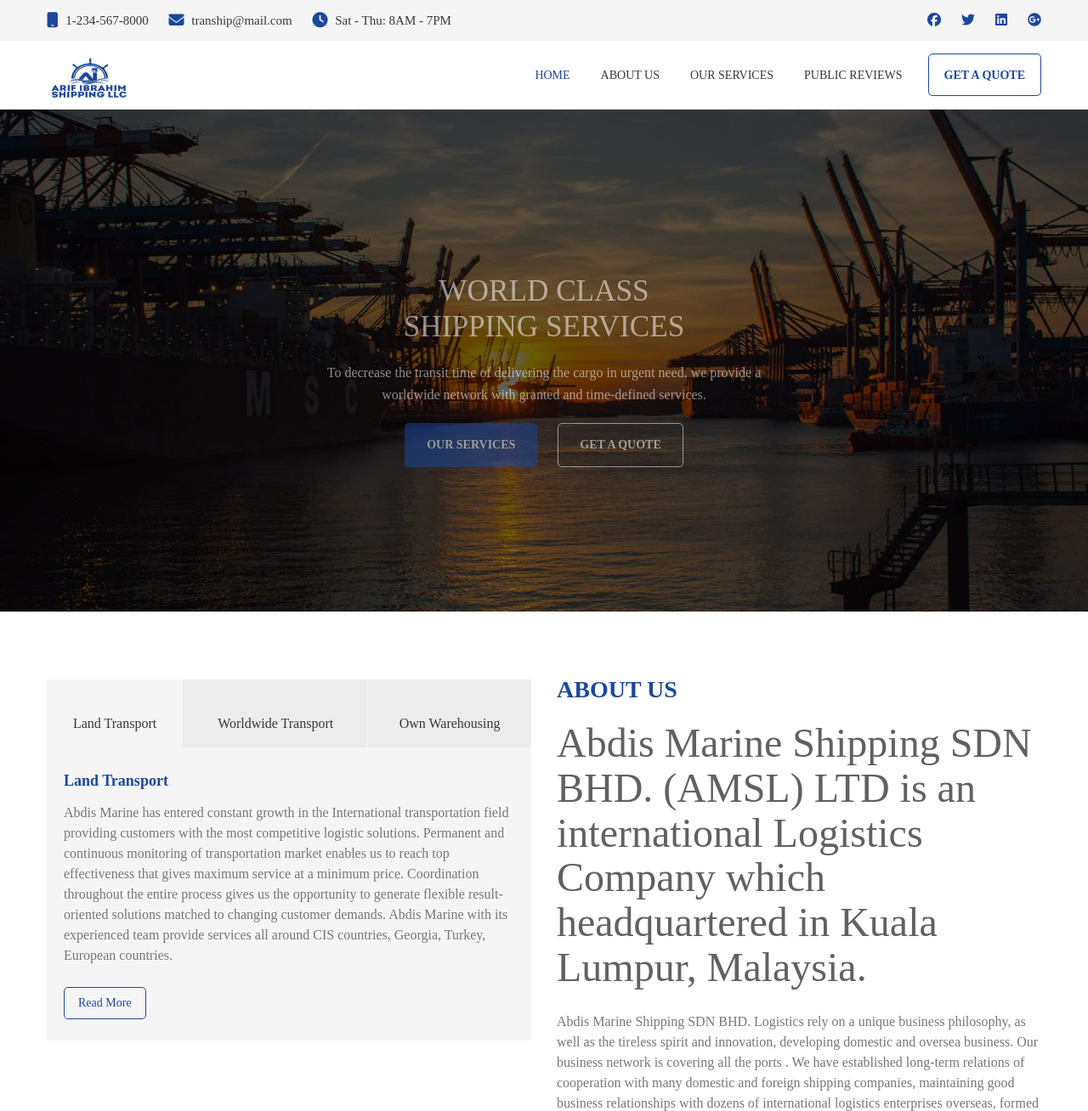
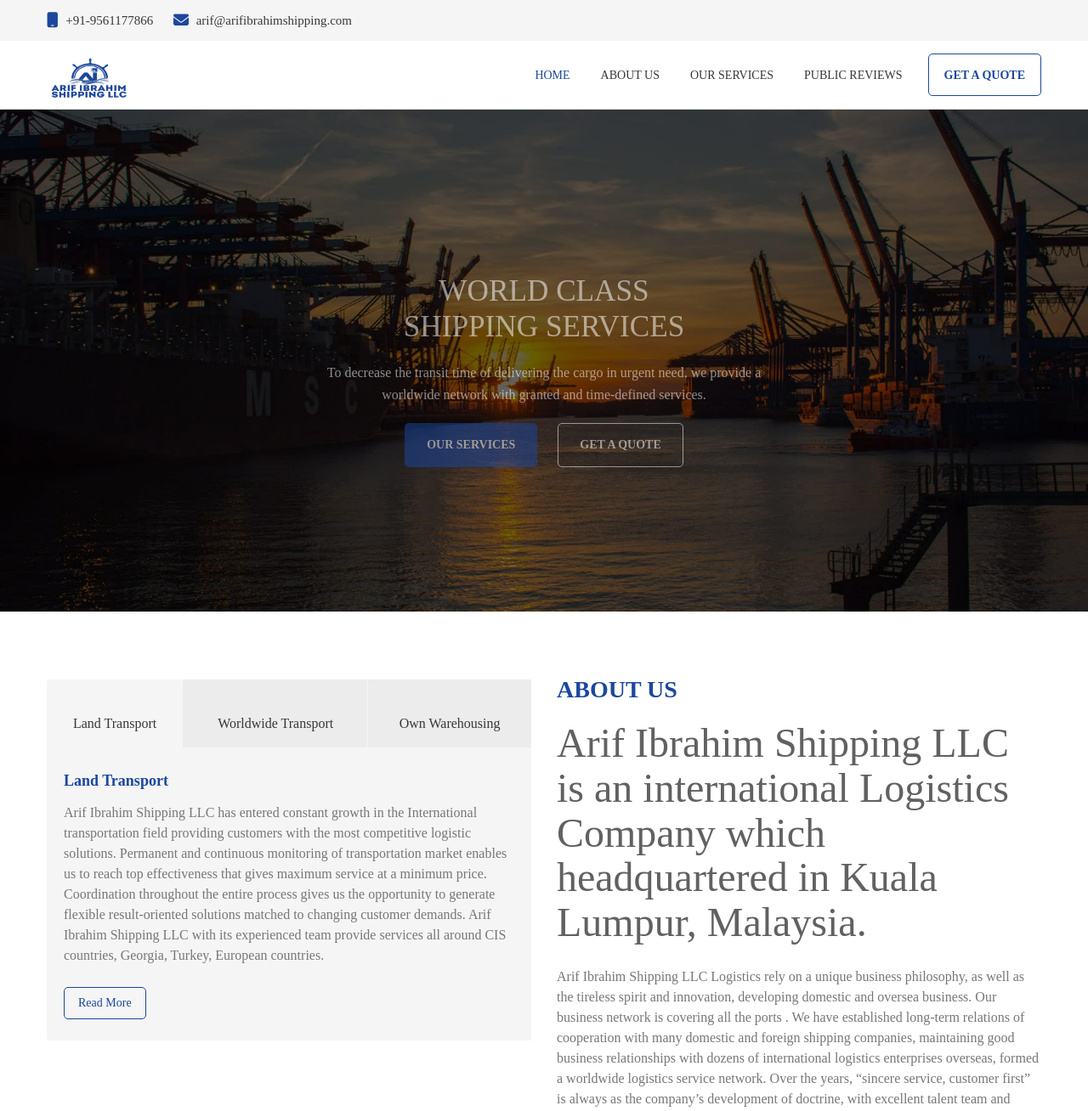
Before and after one commit to samirsk03/Arif-Shipping-LLC, a plain HTML site: page index.html in a window 1280 px wide. Shown: the top 1308 px of the page at 85% size. Drawn offline with Linux system fonts and the light colour scheme; files whose address does not match are found by name.

Commit message:
updated contacts

```diff
--- a/index.html
+++ b/index.html
@@ -51,31 +51,15 @@ href="https://cdnjs.cloudflare.com/ajax/libs/font-awesome/6.5.0/css/all.min.css"
                     <ul class="contact">
                         <li class="phone">
                             <i class="fa fa-mobile" aria-hidden="true"></i>
-                            <span>1-234-567-8000</span>
+                            <span>+91-9561177866</span>
                         </li>
                         <li class="mail hidden-xs">
                             <i class="fa fa-envelope-o" aria-hidden="true"></i>
-                            <span>tranship@mail.com</span>
+                            <span>arif@arifibrahimshipping.com</span>
                         </li>
-                        <li class="time hidden-xs">
-                            <i class="fa fa-clock-o" aria-hidden="true"></i>
-                            <span>Sat - Thu: 8AM - 7PM </span>
-                        </li>
+
                     </ul>
-                    <ul class="social">
-                        <li>
-                            <a href="#"><i class="fab fa-facebook" aria-hidden="true"></i></a>
-                        </li>
-                        <li>
-                            <a href="#"><i class="fab fa-twitter" aria-hidden="true"></i></a>
-                        </li>
-                        <li>
-                            <a href="#"><i class="fab fa-linkedin" aria-hidden="true"></i></a>
-                        </li>
-                        <li>
-                            <a href="#"><i class="fab fa-google-plus" aria-hidden="true"></i></a>
-                        </li>
-                    </ul>
+
                 </div>
             </div>
         </div>
@@ -168,7 +152,7 @@ href="https://cdnjs.cloudflare.com/ajax/libs/font-awesome/6.5.0/css/all.min.css"
                                 <div class="banner-text text-right w-color pull-right">
                                     <div class="animated fadeInLeft">
                                         <h1 class="w-heading">WORLD WIDE <br> TRANSPORT SERVICE</h1>
-                                        <p>Abdis Marine has entered constant growth in the International transportation field providing customers with the most competitive logistic solutions. Permanent and continuous monitoring of transportation market enables us to reach top effectiveness that gives maximum service at a minimum price.</p>
+                                        <p>Arif Ibrahim Shipping LLC has entered constant growth in the International transportation field providing customers with the most competitive logistic solutions. Permanent and continuous monitoring of transportation market enables us to reach top effectiveness that gives maximum service at a minimum price.</p>
                                         <div class="btn-banner animated">
                                             <a class="btn solid-btn" href="service.html">our services</a>
                                             <a class="btn trns-btn-w" href="get-a-quote.html">get a quote</a>
@@ -210,11 +194,11 @@ href="https://cdnjs.cloudflare.com/ajax/libs/font-awesome/6.5.0/css/all.min.css"
                             <div class="tab-content">
                                 <div role="tabpanel" class="tab-pane fade in active" id="home">
                                     <h4>Land Transport</h4>
-                                    <p>Abdis Marine has entered constant growth in the International transportation field providing customers with the most competitive logistic solutions. Permanent and continuous monitoring of transportation market enables us to reach top effectiveness that gives maximum service at a minimum price.
+                                    <p>Arif Ibrahim Shipping LLC has entered constant growth in the International transportation field providing customers with the most competitive logistic solutions. Permanent and continuous monitoring of transportation market enables us to reach top effectiveness that gives maximum service at a minimum price.
 
                                         Coordination throughout the entire process gives us the opportunity to generate flexible result-oriented solutions matched to changing customer demands.
 
-                                        Abdis Marine with its experienced team provide services all around CIS countries, Georgia, Turkey, European countries.</p>
+                                        Arif Ibrahim Shipping LLC with its experienced team provide services all around CIS countries, Georgia, Turkey, European countries.</p>
                                     <a class="btn trns-btn" href="service-single.html">Read More</a>
                                 </div>
                                 <div role="tabpanel" class="tab-pane fade" id="profile">
@@ -234,10 +218,9 @@ href="https://cdnjs.cloudflare.com/ajax/libs/font-awesome/6.5.0/css/all.min.css"
                     <div class="col-md-6">
                         <div class="about-text">
                             <h4 class="section-heading">About us</h4>
-                            <h2 class="focus-text">Abdis Marine Shipping SDN BHD. (AMSL) LTD is an international Logistics Company which headquartered in Kuala Lumpur, Malaysia. </h2>
-                            <p>Abdis Marine Shipping SDN BHD. Logistics rely on a unique business philosophy, as well as the tireless spirit and innovation, developing domestic and oversea business. Our business network is covering all the ports . We have established long-term relations of cooperation with many domestic and foreign shipping companies, maintaining good business relationships with dozens of international logistics enterprises overseas, formed a worldwide logistics service network. Over the years, “sincere service, customer first” is always as the company’s development of doctrine, with excellent talent team and advanced logistics management concepts, not only provides booking agent platform, serviced for many owners, established very good and friendly business cooperation with hundreds of customers at home and abroad, but also gradually make perfect in all business field like container cargo , air freight forwarders, domestic shipping, warehousing, deport, etc., to provide customers with integrated logistics services solution.
-                                As strategic partner of Mas Line Shipping Co and some other main liners , Abdis Marine Shipping Co Logistics offer professional services from/to all port of far east (China,Japan,Thailand), India, Africa and Europe  from/to Iran port. In particular, we have exclusive O/F advantages and superior management of transit to CIS , , etc. Our expert team will offer wholeheartedly service for customers, including import and export booking, container stuffing, container repairmen, documents processing, Cross stuffing, international transit shipments, cargo tracking, and inland transportation at destination and so on.</p>
-                            <a class="btn trns-btn" href="about-us.html">Read More</a>
+                            <h2 class="focus-text">Arif Ibrahim Shipping LLC is an international Logistics Company which headquartered in Kuala Lumpur, Malaysia. </h2>
+                            <p>Arif Ibrahim Shipping LLC Logistics rely on a unique business philosophy, as well as the tireless spirit and innovation, developing domestic and oversea business. Our business network is covering all the ports . We have established long-term relations of cooperation with many domestic and foreign shipping companies, maintaining good business relationships with dozens of international logistics enterprises overseas, formed a worldwide logistics service network. Over the years, “sincere service, customer first” is always as the company’s development of doctrine, with excellent talent team and advanced logistics management concepts, not only provides booking agent platform, serviced for many owners, established very good and friendly business cooperation with hundreds of customers at home and abroad, but also gradually make perfect in all business field like container cargo , air freight forwarders, domestic shipping, warehousing, deport, etc., to provide customers with integrated logistics services solution.
+                                As strategic partner of Mas Line Shipping Co and some other main liners , Arif Ibrahim Shipping LLC Logistics offer professional services from/to all port of far east (China,Japan,Thailand), India, Africa and Europe  from/to Iran port. In particular, we have exclusive O/F advantages and superior management of transit to CIS , , etc. Our expert team will offer wholeheartedly service for customers, including import and export booking, container stuffing, container repairmen, documents processing, Cross stuffing, international transit shipments, cargo tracking, and inland transportation at destination and so on.</p>
                         </div>
                     </div>
                 </div>
@@ -534,18 +517,17 @@ href="https://cdnjs.cloudflare.com/ajax/libs/font-awesome/6.5.0/css/all.min.css"
                         <ul class="bottom-des contact-des">
                             <li>
                                 <i class="fa fa-map" aria-hidden="true"></i>
-                                <span>1234 Sed ut perspiciatis Road,
-								<br>At vero eos, D58 8975, London.</span>
+                                <span>Office 104-Al Nahda, Al Nahda 1 - Dubai - United Arab Emirates</span>
                             </li>
                             <li>
                                 <i class="fa fa-phone" aria-hidden="true"></i>
-                                <span>Toll Free : (123) 4567 8910<br>
-								Telephone : (123) 1234 5678</span>
+                                <span>Dubai : +971-522201211<br>
+								India : +91-9561177866</span>
                             </li>
                             <li>
                                 <i class="fa fa-envelope" aria-hidden="true"></i>
-                                <span>Email : <a href="#">info@sitename.com</a><br>
-								Web : <a href="#">www.sitename.com</a></span>
+                                <span>Email : <a href="#">arif@arifibrahimshipping.com</a><br>
+								Web : <a href="#">www.arifibrahimshipping.com</a></span>
                             </li>
                         </ul>
                     </div>
@@ -556,7 +538,8 @@ href="https://cdnjs.cloudflare.com/ajax/libs/font-awesome/6.5.0/css/all.min.css"
     <!-- End footer widget -->
 
     <!-- Copyright -->
-    <div class="copyright">
+
+    <!-- <div class="copyright">
         <div class="container">
             <div class="row">
                 <span>Copyright <i class="fa fa-copyright" aria-hidden="true"></i>
@@ -577,7 +560,9 @@ href="https://cdnjs.cloudflare.com/ajax/libs/font-awesome/6.5.0/css/all.min.css"
                 </ul>
             </div>
         </div>
-    </div>
+    </div> -->
+
+
     <!-- End copyright -->
 
     <!-- preload slider image for carousel -->
```
